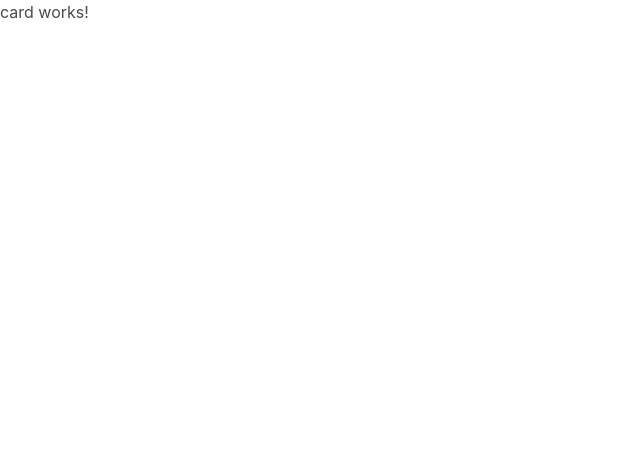
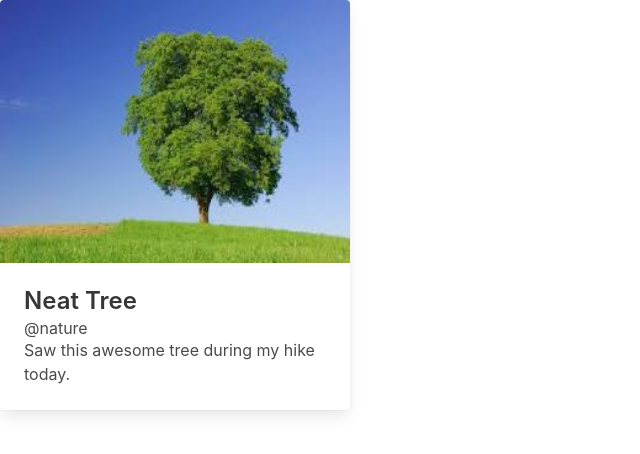
Before and after one commit to Seborider/cards, an Angular app: page / in a window 1280 px wide. Shown: the top 454 px of the page, without its empty margins (0-640 px from the left). Built offline with nearby package versions, Linux system fonts and the light colour scheme.

Commit message:
✨  Add code from app

```diff
--- a/src/app/card/card.component.css
+++ b/src/app/card/card.component.css
@@ -0,0 +1,3 @@
+.card {
+  width: 350px;
+}
--- a/src/app/card/card.component.html
+++ b/src/app/card/card.component.html
@@ -1 +1,16 @@
-<p>card works!</p>
+<div class="card">
+  <div class="card-image">
+    <figure class="image is-4by3">
+      <img src="assets/tree.jpeg" />
+    </figure>
+  </div>
+  <div class="card-content">
+    <div class="media-content">
+      <p class="title is-4">Neat Tree</p>
+      <p class="subtitle is-6">@nature</p>
+    </div>
+    <div class="content">
+      Saw this awesome tree during my hike today.
+    </div>
+  </div>
+</div>
```
